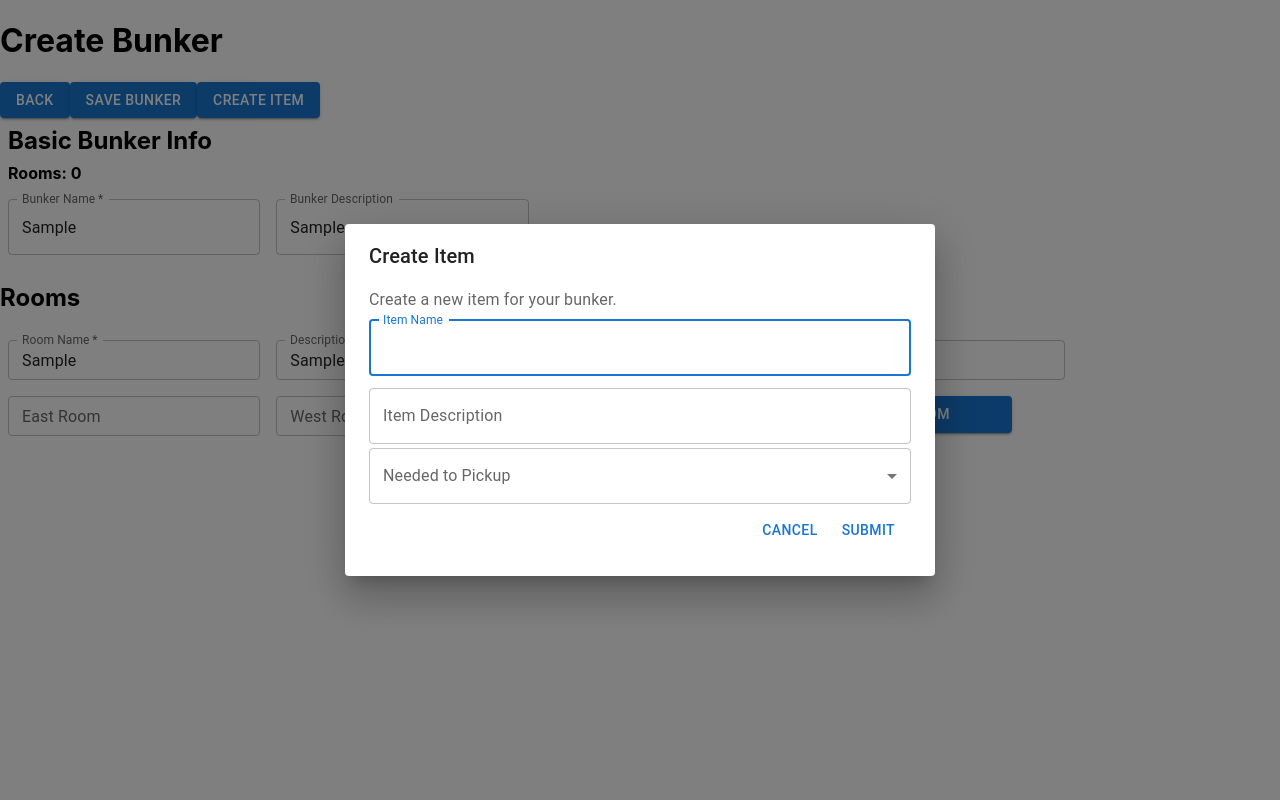
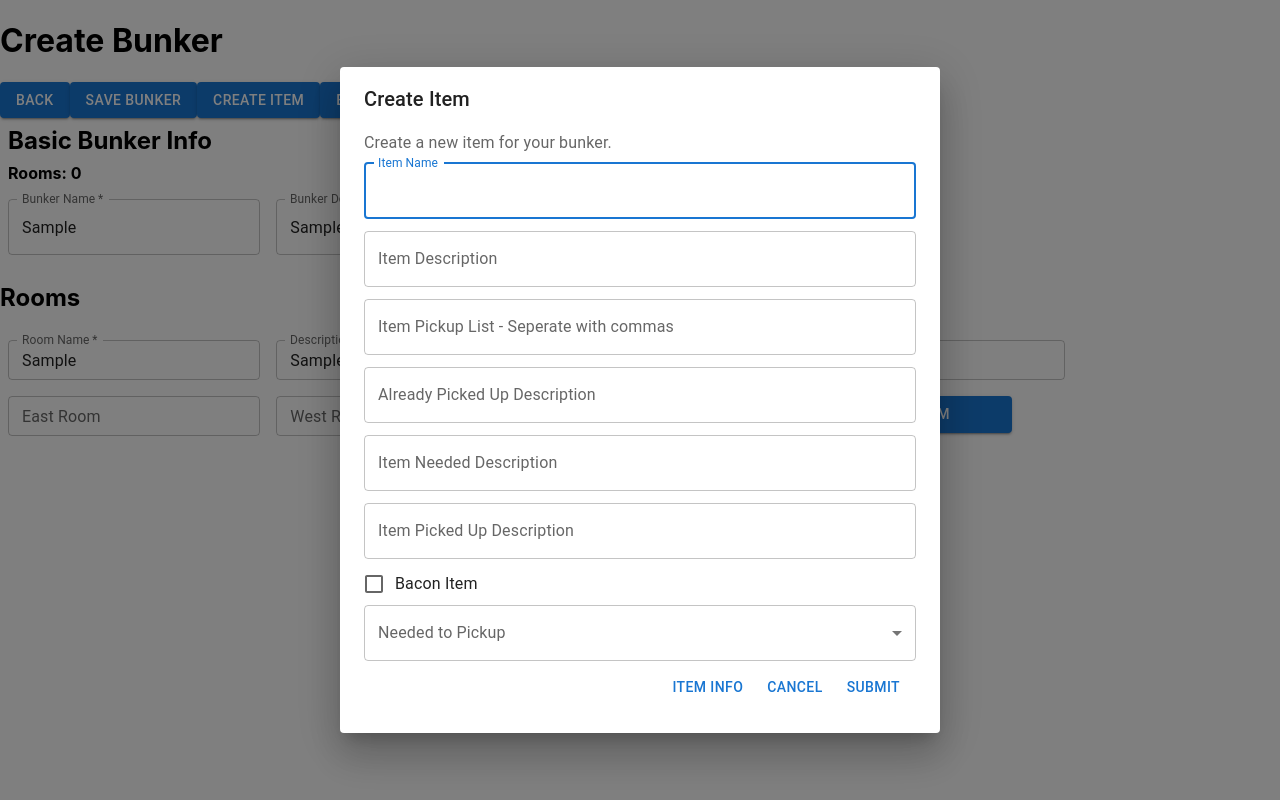
Before and after one commit to TranspoLord/bunker-project, a React (Create React App) app: page /manage/edit in a window 1280 px wide. Both pictures are taken after typing "Sample", "Sample", "Sample", "Sample", "Sample", "Sample" into the empty fields and a click on the button "CREATE ITEM". Built offline with nearby package versions, Linux system fonts and the light colour scheme.

Commit message:
Started on better bunker creation and saving. New item saving as well

```diff
--- a/src/BunkerManager.jsx
+++ b/src/BunkerManager.jsx
@@ -15,7 +15,6 @@ const BunkerManager = () => {
     const [createBunker, setCreate] = useState(false)
     const [editBunker, setEdit] = useState(false)
     const [bunkerList, setBunkerList] = useState([])
-    const [back, setBack] = useState(false)
     const [file, setFile] = useState(null);
     const [isValid, setIsValid] = useState(null);
     const [state, dispatch] = useContext(Context);
@@ -141,6 +140,7 @@ const BunkerManager = () => {
                 </Button>
             </Link>
 
+
             {bunkerList.map((bunker, index) => (
                 <div key={index}>
                     {BunkerCard(bunker, index)}
--- a/src/CreateBunker.jsx
+++ b/src/CreateBunker.jsx
@@ -1,13 +1,13 @@
 import { TextField, Box, Card, Button, CardContent, Typography, FormControl, DialogActions } from '@mui/material';
 import { useState, useContext } from 'react';
 import { Link } from 'react-router-dom';
-import SnackBar from './SnackBar';
 import { Dialog, DialogTitle, DialogContent, DialogContentText } from '@mui/material';
-import { Input, InputLabel, MenuItem, Select } from '@mui/material';
+import { InputLabel, MenuItem, Select, FormControlLabel, Checkbox } from '@mui/material';
 import { Context } from './SnackBarStoreContext';
 
 function CreateBunker(props) {
     const [state, dispatch] = useContext(Context);
+    const [bunkerInfoOpen, setBunkerInfoOpen] = useState(false);
 
     const [bunkerName, setNewBunkerName] = useState("");
     const [bunkerDescription, setNewBunkerDescription] = useState("");
@@ -22,10 +22,17 @@ function CreateBunker(props) {
     const [newRoomItem, setNewRoomItem] = useState("");
 
     const [bunkerItems, setItems] = useState([]);
+    const [itemInfoOpen, setItemInfoDialogOpen] = useState(false);
     const [openWindow, setOpenWindow] = useState(false);
     const [itemName, setItemName] = useState("");
     const [itemDescription, setItemDescription] = useState("");
     const [itemRequired, setItemRequired] = useState("");
+    const [itemPickups, setItemPickups] = useState([]);
+    const [alreadyPickedUp, setAlreadyPickedUp] = useState("");
+    const [bacon, setBacon] = useState(false);
+    const [itemNeeded, setItemNeeded] = useState("");
+    const [itemPickupDescription, setItemPickupDescription] = useState("");
+
 
     function handleAddRoom(e) {
         e.preventDefault();
@@ -62,7 +69,12 @@ function CreateBunker(props) {
         const newItem = {
             name: itemName,
             description: itemDescription,
-            required: itemRequired
+            required: itemRequired,
+            pickups: itemPickups,
+            descAlreadyHave: alreadyPickedUp,
+            descItemNeeded: itemNeeded,
+            descItemPickup: itemPickupDescription,
+            baconItem: bacon,
         };
 
         setItems([...bunkerItems, newItem]);
@@ -73,6 +85,8 @@ function CreateBunker(props) {
         handleCloseItem();
     }
 
+    //TODO: Remove a specific item from the list
+
     const handleItemOpen = () => {
         setOpenWindow(true);
     };
@@ -80,6 +94,24 @@ function CreateBunker(props) {
     const handleCloseItem = () => {
         setOpenWindow(false);
     };
+
+    const handleItemInfoOpen = () => {
+        setItemInfoDialogOpen(true);
+    };
+
+    const handleItemInfoClose = () => {
+        setItemInfoDialogOpen(false);
+    };
+
+    const handleBunkerInfoOpen = () => {
+        setBunkerInfoOpen(true);
+    };
+
+    const handleBunkerInfoClose = () => {
+        setBunkerInfoOpen(false);
+    };
+
+
 
     function BuildBunkerJSON() {
         const bunker = {
@@ -94,7 +126,7 @@ function CreateBunker(props) {
 
     function handleBunkerSave() {
         console.log("Trying to save bunker to local storage")
-        if(bunkerName === "") {
+        if (bunkerName === "") {
             dispatch({ type: "OPEN", severity: "error", message: "Bunker name cannot be empty" });
             return;
         }
@@ -139,6 +171,15 @@ function CreateBunker(props) {
             <Link to="/manage"><Button variant="contained">Back</Button></Link>
             <Button variant="contained" onClick={handleBunkerSave}>Save Bunker</Button>
             <Button variant="contained" onClick={handleItemOpen}>Create Item</Button>
+            <Button variant="contained" onClick={handleBunkerInfoOpen}>Bunker Info</Button>
+            <Dialog open={bunkerInfoOpen} onClose={handleBunkerInfoClose} aria-labelledby="form-dialog-title">
+                <DialogTitle id="form-dialog-title">Bunker Info</DialogTitle>
+                <DialogContent>
+                    <DialogContentText>
+                        This is a placeholder for bunker info.
+                    </DialogContentText>
+                </DialogContent>
+            </Dialog>
             <Dialog open={openWindow} onClose={handleCloseItem} aria-labelledby="form-dialog-title">
                 <DialogTitle id="form-dialog-title">Create Item</DialogTitle>
                 <DialogContent>
@@ -165,6 +206,53 @@ function CreateBunker(props) {
                             value={itemDescription}
                             onChange={(e) => setItemDescription(e.target.value)}
                         />
+                        <TextField
+                            margin="dense"
+                            id="itemPickupsList"
+                            label="Item Pickup List - Seperate with commas"
+                            type="text"
+                            fullWidth
+                            value={itemPickups}
+                            onChange={(e) => setItemPickups(e.target.value)}
+                        />
+                        <TextField
+                            margin="dense"
+                            id="alreadyPickedUp"
+                            label="Already Picked Up Description"
+                            type="text"
+                            fullWidth
+                            value={alreadyPickedUp}
+                            onChange={(e) => setAlreadyPickedUp(e.target.value)}
+                        />
+                        <TextField
+                            margin="dense"
+                            id="itemNeeded"
+                            label="Item Needed Description"
+                            type="text"
+                            fullWidth
+                            value={itemNeeded}
+                            onChange={(e) => setItemNeeded(e.target.value)}
+                        />
+                        <TextField
+                            margin="dense"
+                            id="itemPickupedUp"
+                            label="Item Picked Up Description"
+                            type="text"
+                            fullWidth
+                            value={itemPickupDescription}
+                            onChange={(e) => setItemPickupDescription(e.target.value)}
+                        />
+                        <FormControlLabel
+                            control={
+                                <Checkbox
+                                    checked={bacon}
+                                    onChange={(e) => setBacon(e.target.checked)}
+                                    name="bacon"
+                                    color="primary"
+                                />
+                            }
+                            label="Bacon Item"
+                        />
                         <FormControl fullWidth>
                             <InputLabel id="select-label">Needed to Pickup</InputLabel>
                             <Select
@@ -172,7 +260,7 @@ function CreateBunker(props) {
                                 id="select"
                                 value={itemRequired}
                                 label="Required Item"
-                                onChange={(e) => setItemRequired(e.target.value)}
+                                onChange={(e) => setItemRequired(e.target.value.name)}
                             >
                                 <MenuItem value={"None"}>None</MenuItem>
                                 {Object.entries(bunkerItems).map(([key, value]) => (
@@ -181,12 +269,23 @@ function CreateBunker(props) {
                             </Select>
                         </FormControl>
                         <DialogActions>
+                            <Button onClick={handleItemInfoOpen}>Item Info</Button>
                             <Button onClick={handleCloseItem}>Cancel</Button>
                             <Button onClick={handleAddItem} type="submit">Submit</Button>
                         </DialogActions>
                     </form>
                 </DialogContent>
             </Dialog>
+            <Dialog open={itemInfoOpen} onClose={handleItemInfoClose} aria-labelledby="form-dialog-title">
+                <DialogTitle id="form-dialog-title">Item Info</DialogTitle>
+                <DialogContent>
+                    <DialogContentText>
+                        Placeholder Text
+                        Bacon Item means its required for endgame
+                    </DialogContentText>
+                </DialogContent>
+            </Dialog>
+
             {getBasicBunkerInfo()}
             <h2>Rooms</h2>
             <Box component="form" sx={{ '& > :not(style)': { m: 1, width: '25ch' }, }} noValidate autoComplete="off">
```
